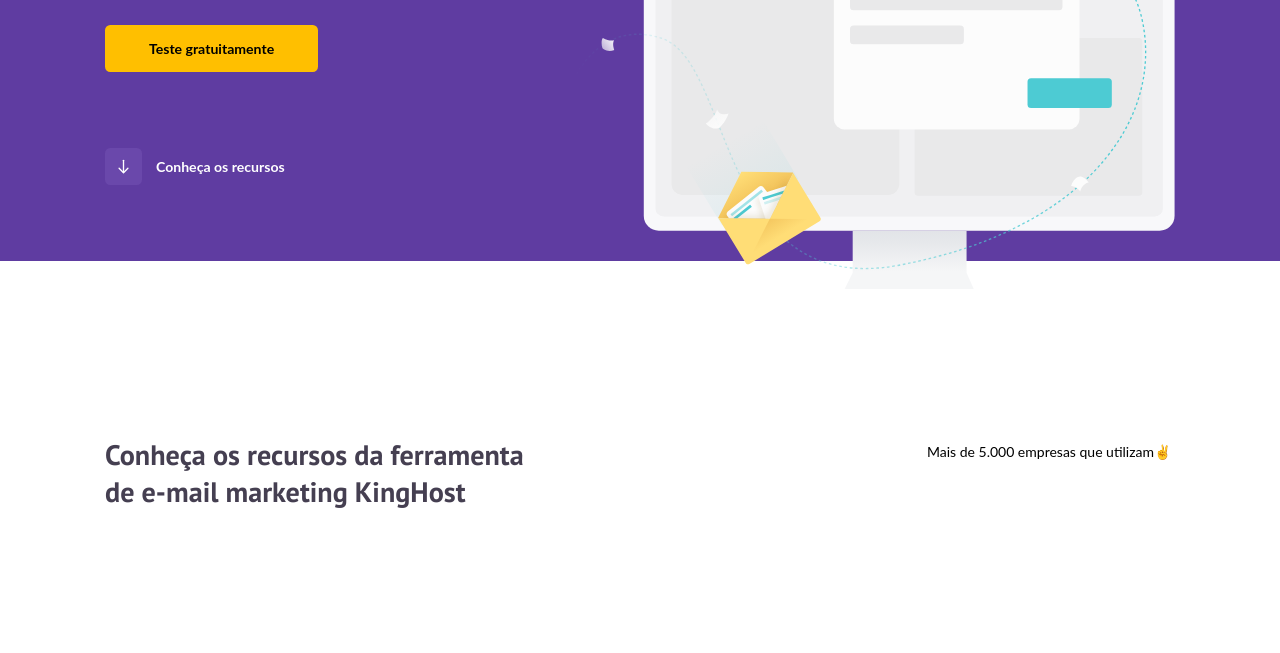
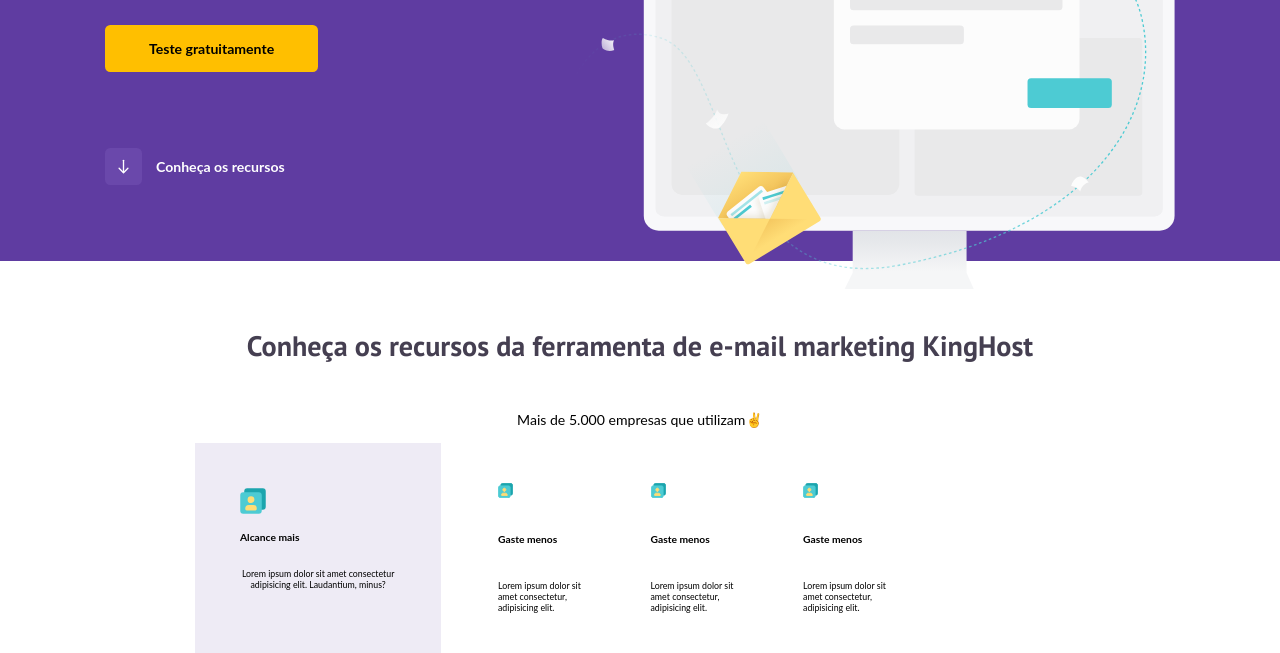
Before and after one commit to rhuaannn/lpcomsass, a plain HTML site: page index.html in a window 1280 px wide. Shown: the part 356-1009 px from the top of the page. Before the commit the page ends 913 px from the top, so only its background shows below. Drawn offline with Linux system fonts and the light colour scheme.

Commit message:
feat: finish project

```diff
--- a/index.html
+++ b/index.html
@@ -65,14 +65,31 @@
           <h1>
             Conheça os recursos da ferramenta de e-mail marketing KingHost
           </h1>
-          <div class="text-paragraph">
-            <p>Mais de 5.000 empresas que utilizam✌️</p>
+          <p>Mais de 5.000 empresas que utilizam✌️</p>
+        </div>
+        <div class="card-feature">
+          <div class="card-primary">
+            <img src="img/icon.svg" alt="">
+            <h3>Alcance mais</h3>
+            <p>Lorem ipsum dolor sit amet consectetur adipisicing elit. Laudantium, minus?</p>
           </div>
+            <div class="card-secundary">
+              <img src="img/icon.svg" alt="">
+              <h3>Gaste menos</h3>
+              <p>Lorem ipsum dolor sit amet consectetur, adipisicing elit.</p>
+            </div>
+            <div class="card-secundary">
+              <img src="img/icon.svg" alt="">
+              <h3>Gaste menos</h3>
+              <p>Lorem ipsum dolor sit amet consectetur, adipisicing elit.</p>
+            </div>
+            <div class="card-secundary">
+              <img src="img/icon.svg" alt="">
+              <h3>Gaste menos</h3>
+              <p>Lorem ipsum dolor sit amet consectetur, adipisicing elit.</p>
+            </div>
         </div>
       </div>
-
-
-
     </section>
   </body>
 </html>
--- a/scss/_home.scss
+++ b/scss/_home.scss
@@ -49,6 +49,9 @@
   @include responsive(991px) {
     .container {
       flex-direction: column;
+      .image {
+        margin: 0 auto;
+      }
     }
     .text {
       max-width: 100%;
@@ -114,26 +117,19 @@
         color: $gray-01;
         margin-bottom: 5.3rem;
       }
-      .text-paragraph {
-        width: 100%;
-        max-width: 28.6rem;
-        text-align: center;
-        margin-top: 8.2rem;
-        font-family: "Pt Sans", sans-serif;
-        font-size: 14px;
-        line-height: 150%;
-      }
     }
   }
   @include responsive(1400px) {
+    padding-top: 2.5rem;
     .container {
       .text {
+        flex-direction: column;
         h1 {
-          padding-top: 5.1rem;
+          max-width: 100%;
+          text-align: center;
         }
-      }
-      .text-paragraph {
-        padding-bottom: 8.2rem;
+        p {
+          font-size: 1.6rem;
         }
       }
     }
@@ -144,23 +140,104 @@
           justify-content: center;
           margin-left: 15px;
           max-width: 100%;
+          gap: 20px;
           flex-direction: column;
           h1 {
             margin-top: 5px;
             margin-bottom: 0px;
             width: 100%;
-          max-width: 100%;
+            max-width: 50.2rem;
+            justify-content: flex-start;
           }
-        .text-paragraph {
-          width: 100%;
-          max-width: 100%;
-          margin-top: 10px;
-          text-align: center;
+          p {
+            font-size: 16px;
           }
         }
       }
     }
+    @include responsive(468px) {
+      .container {
+        padding: 0px;
+        text {
+          h1 {
+            width: 100%;
+            max-width: 100%;
+          }
+        }
+      }
+    }
+  }
+  .card-feature {
+    @include flex(row, center, space-between);
+    margin-left: 90px;
+    padding-top: 15px;
+    width: 100%;
+    max-width: 80rem;
+    .card-primary {
+      padding: 45px;
+      width: 100%;
+      max-width: 28rem;
+      align-items: center;
+      background-color: rgba(197, 190, 220, 0.3);
+      img {
+        padding-bottom: 15px;
+      }
 
+      h3 {
+        padding-bottom: 25px;
+        text-align: start;
+        max-width: 10.6rem;
+      }
+      p {
+        padding-bottom: 2rem;
+        text-align: center;
+        max-width: 20.4rem;
+      }
+    }
+    .card-secundary {
+      display: flex;
+      flex-direction: column;
+      width: 100%;
+      max-width: 10.9rem;
+      gap: 35px;
+      margin-left: 55px;
 
+      img {
+        width: 15px;
+        height: 15px;
+      }
+      p {
+        max-width: 155px;
+        width: 100%;
+      }
+    }
+    @include responsive(768px) {
+      display: flex;
+      flex-direction: row;
+      margin-left: 0px;
+      padding-top: 15px;
+    }
+    @include responsive(630px) {
+      flex-direction: column;
+      gap: 25px;
 
+      .card-primary {
+        padding: 45px;
+        width: 100%;
+        margin-left: 55px;
+        gap: 25px;
+        max-width: 28rem;
+        align-items: center;
+        background-color: rgba(197, 190, 220, 0.3);
       }
+      .card-secundary {
+        padding: 45px;
+        width: 100%;
+        gap: 25px;
+        max-width: 28rem;
+
+        background-color: $white;
+      }
+    }
+  }
+}
--- a/scss/_reset.scss
+++ b/scss/_reset.scss
@@ -7,12 +7,14 @@
     list-style: none;
     outline: none;
     font-family: 'Lato', sans-serif;
+
 }
 img{
     max-width: 100%;
 }
 html{
     font-size: 62.5%;
+
     @include responsive(1280px){
         font-size: 55%;
     }
```
Also changed, not shown: css/main.min.css, img/icon.svg (added), 1 other file. Lines whose indentation alone changed are shown as unchanged.
